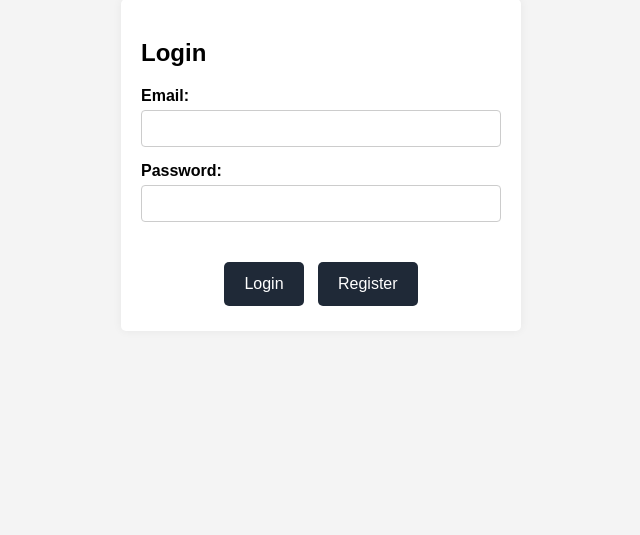
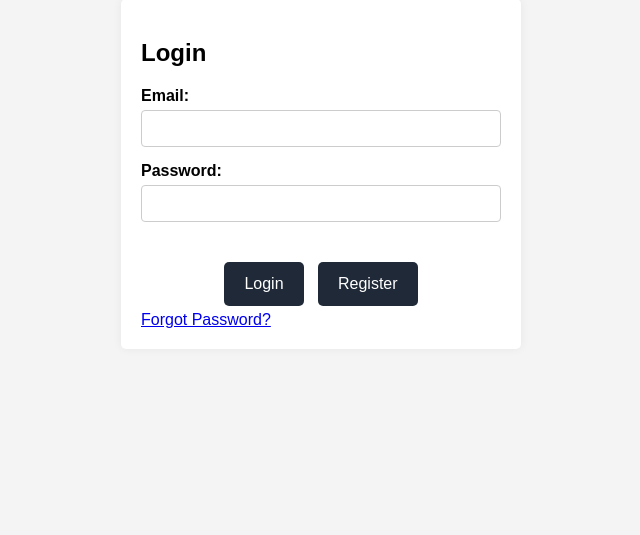
Before and after one commit to SirLeekster/SimpleInventorySystem, a Flask app: page /login in a window 1280 px wide. Shown: the part 161-696 px from the top of the page, without its empty margins (319-959 px from the left). Run offline with Flask 3, Linux system fonts and the light colour scheme; parts of the project's set-up code (start-up, migrations or seed data) failed here and were passed over.

Commit message:
"Forgot Password" option

```diff
--- a/frontend/templates/login.html
+++ b/frontend/templates/login.html
@@ -26,6 +26,11 @@
                     <button type="submit" class="button">Login</button>
                     <a href="/registration" class="button">Register</a>
                 </div>
+
+                <!-- Forgot Password link -->
+                <div class="forgot-password">
+                    <a href="/forgot-password">Forgot Password?</a>
+                </div>
             </form>
         </section>
     </main>
```
